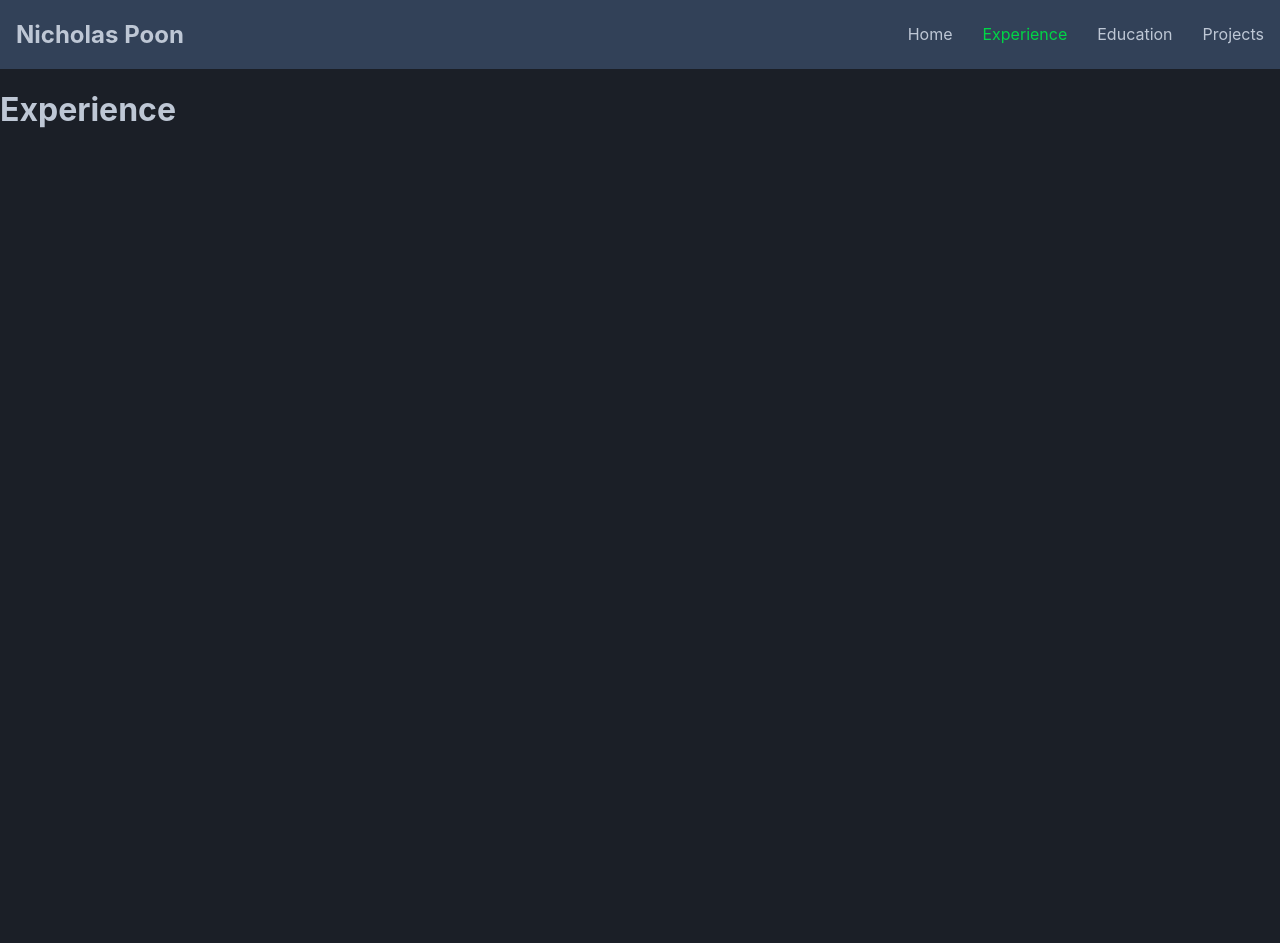
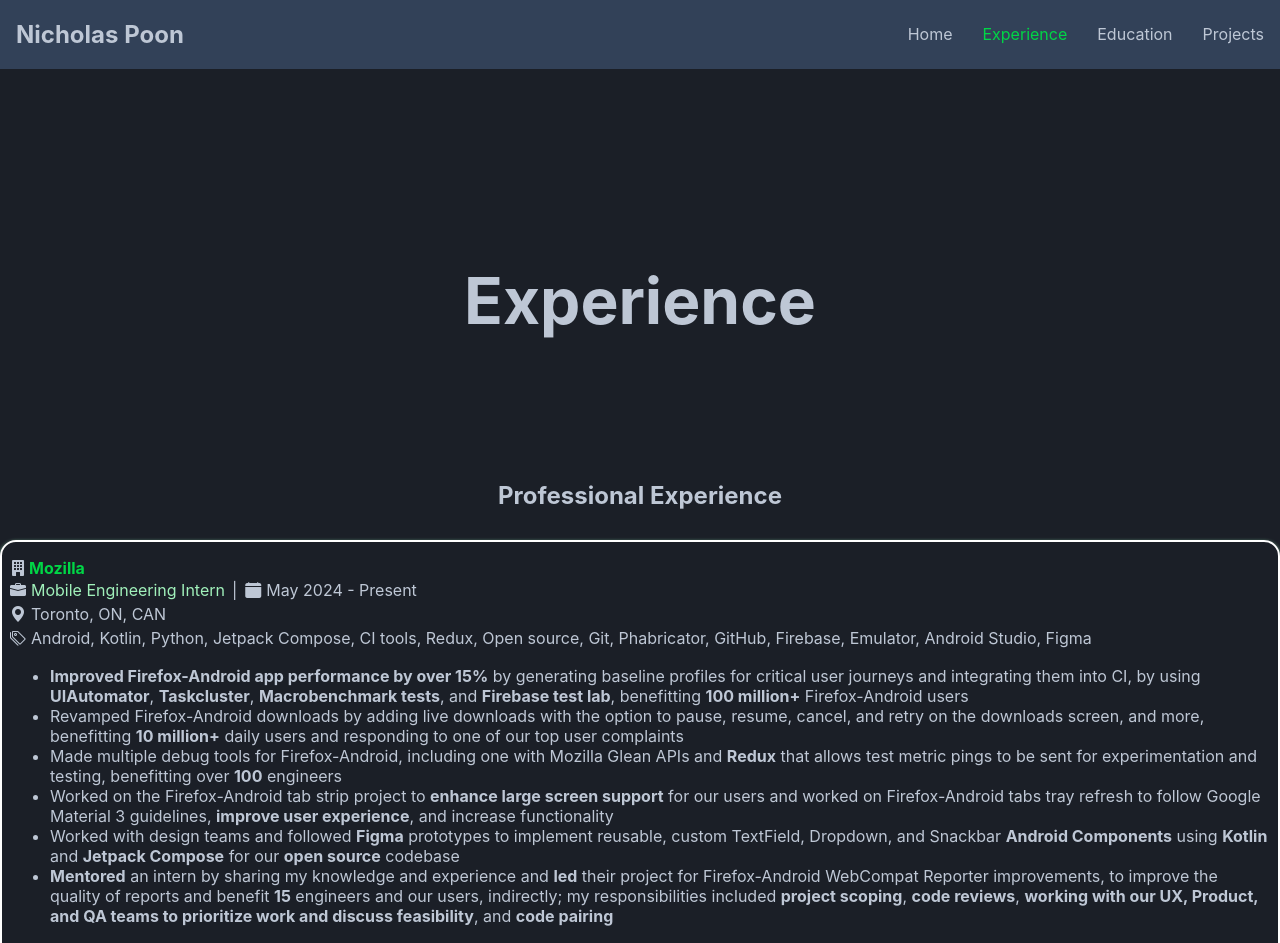
Before and after one commit to nicholaspoon03/nicholaspoon03.github.io, a React (Create React App) app: page /experience in a window 1280 px wide. Shown: the top 943 px of the page. Before the commit the page ends 800 px from the top, so only its background shows below. Built offline with nearby package versions, Linux system fonts and the light colour scheme.

Commit message:
Education section v1 done

```diff
--- a/src/App.css
+++ b/src/App.css
@@ -35,6 +35,12 @@
 .column {
   display: flex;
   flex-direction: column;
+}
+
+.row {
+  display: flex;
+  flex-direction: row;
+  align-items: center;
 }
 
 .subheading {
@@ -108,7 +114,9 @@
   border: 2px solid #FFF;
 }
 
-#education-div {
+.card-spacing {
+  display: flex;
+  flex-direction: column;
   gap: 30px;
 }
 
@@ -139,10 +147,16 @@
   cursor: pointer;
 }
 
-.location-row {
-  display: flex;
-  flex-direction: row;
-  align-items: center;
+.preceding-icon {
+  gap: 3px;
+}
+
+.duration-icon {
+  padding-left: 6px;
+}
+
+.job-position {
+  color: #A1F1BB;
 }
 
 #social-media-div {
--- /dev/null
+++ b/src/components/JobCard.js
@@ -0,0 +1,46 @@
+
+function JobCard({ company, positionToDuration, location, tags, description }) {
+    console.log(positionToDuration)
+
+    return (
+        <div className="card">
+            <div className="centre-page-content column card-content">
+                <div className="row preceding-icon">
+                    <i class="bi bi-building-fill"></i>
+                    <b className="subheading">{company}</b>
+                </div>
+
+                {Object.entries(positionToDuration).map (([position, duration]) => (
+                    <div key={position} className="row">
+                        <div className="row preceding-icon">
+                            <i class="bi bi-briefcase-fill"></i>
+                            <p className="job-position">{position}</p>
+                            <p>|</p>
+                        </div>
+                        <div className="row preceding-icon">
+                            <i className="bi bi-calendar-fill duration-icon"></i>
+                            <p>{duration}</p>
+                        </div>
+                    </div>
+                ))}
+                {/* <p className="job-position">{position}</p> */}
+
+                <div className="row preceding-icon">
+                    <i className="bi bi-geo-alt-fill"></i>
+                    <p>{location}</p>
+                </div>
+
+                { tags === null ? "" :
+                    <div className="row preceding-icon">
+                        <i class="bi bi-tags"></i>
+                        <p>{tags}</p>
+                    </div>
+                }
+
+                {description()}
+            </div>
+        </div>
+    )
+}
+
+export default JobCard;
--- a/src/pages/Education.js
+++ b/src/pages/Education.js
@@ -3,7 +3,7 @@
 function Education() {
     return (
         <PageScaffold pageName="Education" pageContent={() => (
-            <div id="education-div" className="page-layout">
+            <div className="page-layout card-spacing">
                 <div className="card">
                     <div className="centre-page-content column card-content">
                         <div>
--- a/src/pages/Experience.js
+++ b/src/pages/Experience.js
@@ -1,9 +1,112 @@
+import JobCard from "../components/JobCard";
+import PageScaffold from "../components/PageScaffold";
 
 function Experience() {
     return (
-        <main>
-            <h1>Experience</h1>
-        </main>
+        <PageScaffold pageName="Experience" pageContent={() => (
+            <div className="page-layout">
+
+                <h2 className="experience-subheading">Professional Experience</h2>
+
+                <div className="card-spacing">
+                    <JobCard
+                        company="Mozilla"
+                        positionToDuration={{"Mobile Engineering Intern": "May 2024 - Present"}}
+                        location="Toronto, ON, CAN"
+                        tags="Android, Kotlin, Python, Jetpack Compose, CI tools, Redux, Open source, Git, Phabricator, GitHub, Firebase, Emulator, Android Studio, Figma"
+                        description={() => (
+                            <ul>
+                                <li><b>Improved Firefox-Android app performance by over 15%</b> by generating baseline profiles for critical user journeys and
+                                    integrating them into CI, by using <b>UIAutomator</b>, <b>Taskcluster</b>, <b>Macrobenchmark tests</b>, and <b>Firebase test lab</b>,
+                                    benefitting <b>100 million+</b> Firefox-Android users
+                                </li>
+                                <li>
+                                    Revamped Firefox-Android downloads by adding live downloads with the option to pause, resume, cancel, and retry on the
+                                    downloads screen, and more, benefitting <b>10 million+</b> daily users and responding to one of our top user complaints
+                                </li>
+                                <li>
+                                    Made multiple debug tools for Firefox-Android, including one with Mozilla Glean APIs and <b>Redux</b> that allows test metric
+                                    pings to be sent for experimentation and testing, benefitting over <b>100</b> engineers
+                                </li>
+                                <li>
+                                    Worked on the Firefox-Android tab strip project to <b>enhance large screen support</b> for our users and worked on Firefox-Android
+                                    tabs tray refresh to follow Google Material 3 guidelines, <b>improve user experience</b>, and increase functionality
+                                </li>
+                                <li>
+                                    Worked with design teams and followed <b>Figma</b> prototypes to implement reusable, custom TextField, Dropdown, and
+                                    Snackbar <b>Android Components</b> using <b>Kotlin</b> and <b>Jetpack Compose</b> for our <b>open source</b> codebase
+                                </li>
+                                <li>
+                                    <b>Mentored</b> an intern by sharing my knowledge and experience and <b>led</b> their project for Firefox-Android WebCompat Reporter
+                                    improvements, to improve the quality of reports and benefit <b>15</b> engineers and our users, indirectly; my responsibilities
+                                    included <b>project scoping</b>, <b>code reviews</b>, <b>working with our UX, Product, and QA teams to prioritize work and discuss feasibility</b>,
+                                    and <b>code pairing</b>
+                                </li>
+                            </ul>
+                        )}
+                    />
+                </div>
+
+                <h2 className="experience-subheading">Other Experience</h2>
+
+                <div className="card-spacing">
+                    <JobCard
+                        company="Engineering For Kids York Region"
+                        positionToDuration={{
+                            "Lead Teacher": "Sept. 2022 - Aug. 2023",
+                            "Assistant Teacher": "April 2022 - Aug. 2022"
+                        }}
+                        location="Richmond Hill, ON, CAN"
+                        tags={null}
+                        description={() => (
+                            <ul>
+                                <li>
+                                    Took on a <b>leadership</b> role to teach STEM related lessons and guide students through activities, using my orgnizational, teamwork, and time
+                                    management skills
+                                </li>
+                                <li>Paid <b>close attention to detail</b> to observe the students in the class</li>
+                                <li><b>Mentored</b> new employees by sharing my teaching experience and lesson knowledge</li>
+                            </ul>
+                        )}
+                    />
+
+                    <JobCard
+                        company="Elections Ontario"
+                        positionToDuration={{"Tabulator Deputy Returning Officer": "June 2022 - June 2022"}}
+                        location="Richmond Hill, ON, CAN"
+                        tags={null}
+                        description={() => (
+                            <ul>
+                                <li>Used my <b>quick learning abilities</b> to learn my job responsibilities with only one training session</li>
+                                <li>
+                                    Fed the ballots into the tabulator and printed the results at the end of the day, gaining experience working in a fast-paced environment and
+                                    improving my interpersonal communication skills.
+                                </li>
+                            </ul>
+                        )}
+                    />
+
+                    <JobCard
+                        company="Self-employed"
+                        positionToDuration={{"Tutor": "Oct. 2021 - June 2022, Mar. 2025 - Present"}}
+                        location="Remote"
+                        tags={null}
+                        description={() => (
+                            <ul>
+                                <li>
+                                    Enhanced my explanation and communication skills by explaining concepts in a clear and concise way.
+                                </li>
+                                <li>
+                                    I was able to help one of my students improve their grade 11 math grade by <b>20%</b>.
+                                </li>
+                            </ul>
+                        )}
+                    />
+                </div>
+
+                <h2>Work in progress...</h2>
+            </div>
+        ) } />
     )
 }
 
--- a/src/pages/Home.js
+++ b/src/pages/Home.js
@@ -13,9 +13,8 @@
                 <h1 id="page-name" className="centre-page-content small-margin">Nicholas Poon</h1>
                 <span className="centre-page-content small-margin">Mobile Engineering Intern @ Mozilla | Computer Science @ University of Toronto</span>
 
-                <div className="location-row small-margin centre-page-content">
+                <div className="row small-margin centre-page-content preceding-icon">
                     <i className="bi bi-geo-alt-fill"></i>
-                    <div style={{ width: '3px' }} />
                     <p1>Toronto, ON, CA</p1>
                 </div>
 
--- a/src/pages/Projects.js
+++ b/src/pages/Projects.js
@@ -1,9 +1,12 @@
+import PageScaffold from "../components/PageScaffold";
 
 function Projects() {
     return (
-        <main>
-            <h1>Projects</h1>
-        </main>
+        <PageScaffold pageName="Projects" pageContent={() => (
+            <div className="page-layout">
+                <h2>Work in progress...</h2>
+            </div>
+        ) } />
     )
 }
 
```
